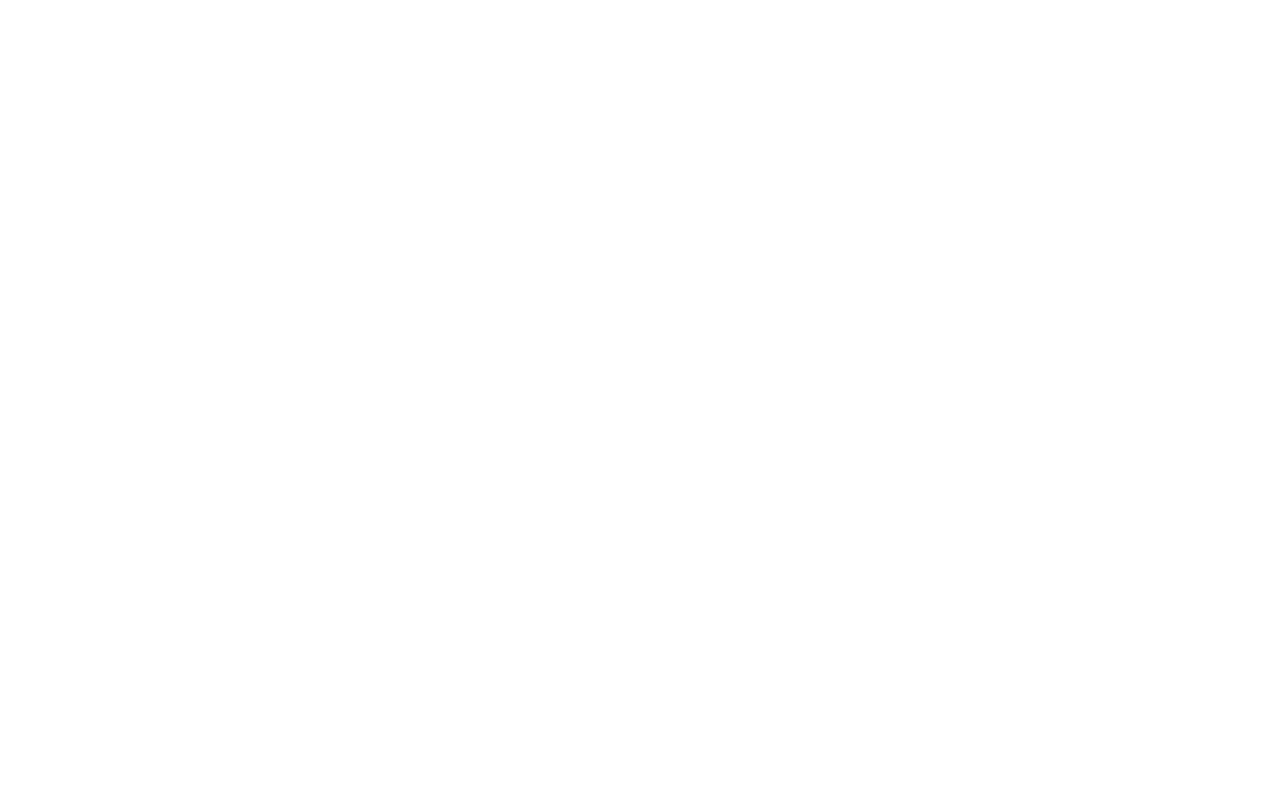
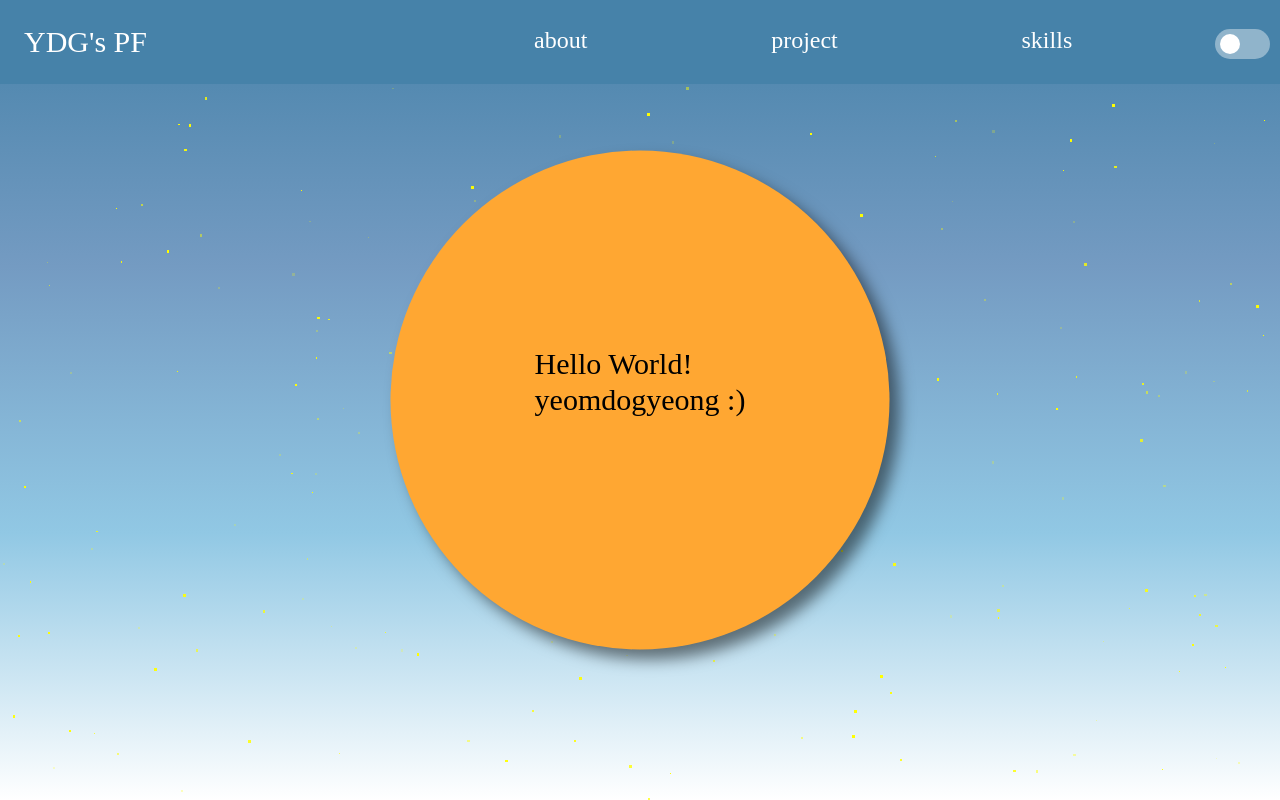
Before and after one commit to yeomdogyeong/my_portfolio, a React (Create React App) app: page / in a window 1280 px wide. Before the commit this address had no page. Shown: the top 800 px of the page. Built offline with nearby package versions, Linux system fonts and the light colour scheme; a web font is replaced by a local one.

Commit message:
[refactor]파일 경로 수정

```diff
--- a/src/App.tsx
+++ b/src/App.tsx
@@ -6,7 +6,7 @@
   return (
     <Router>
       <Routes>
-        <Route path="/main" element={<Main />} />
+        <Route path="/" element={<Main />} />
       </Routes>
     </Router>
   );
--- a/src/index.tsx
+++ b/src/index.tsx
@@ -1,19 +1,13 @@
-import React from 'react';
-import ReactDOM from 'react-dom/client';
-import './index.css';
-import App from './App';
-import reportWebVitals from './reportWebVitals';
+import React from "react";
+import ReactDOM from "react-dom/client";
+import "./index.css";
+import App from "./App";
 
 const root = ReactDOM.createRoot(
-  document.getElementById('root') as HTMLElement
+  document.getElementById("root") as HTMLElement
 );
 root.render(
   <React.StrictMode>
     <App />
   </React.StrictMode>
 );
-
-// If you want to start measuring performance in your app, pass a function
-// to log results (for example: reportWebVitals(console.log))
-// or send to an analytics endpoint. Learn more: https://bit.ly/CRA-vitals
-reportWebVitals();
```
Also changed, not shown: public/index.html (+0 -10 lines).
